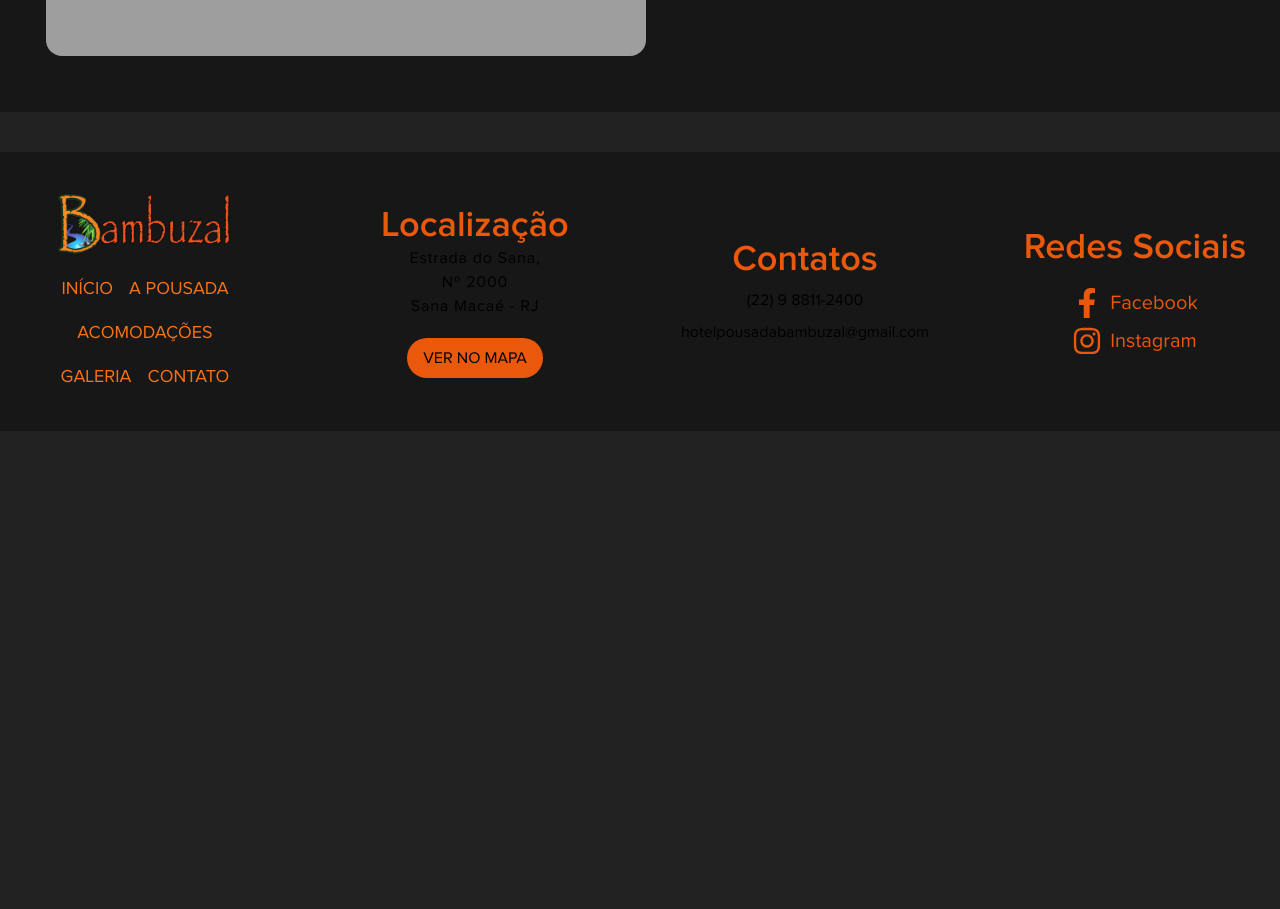
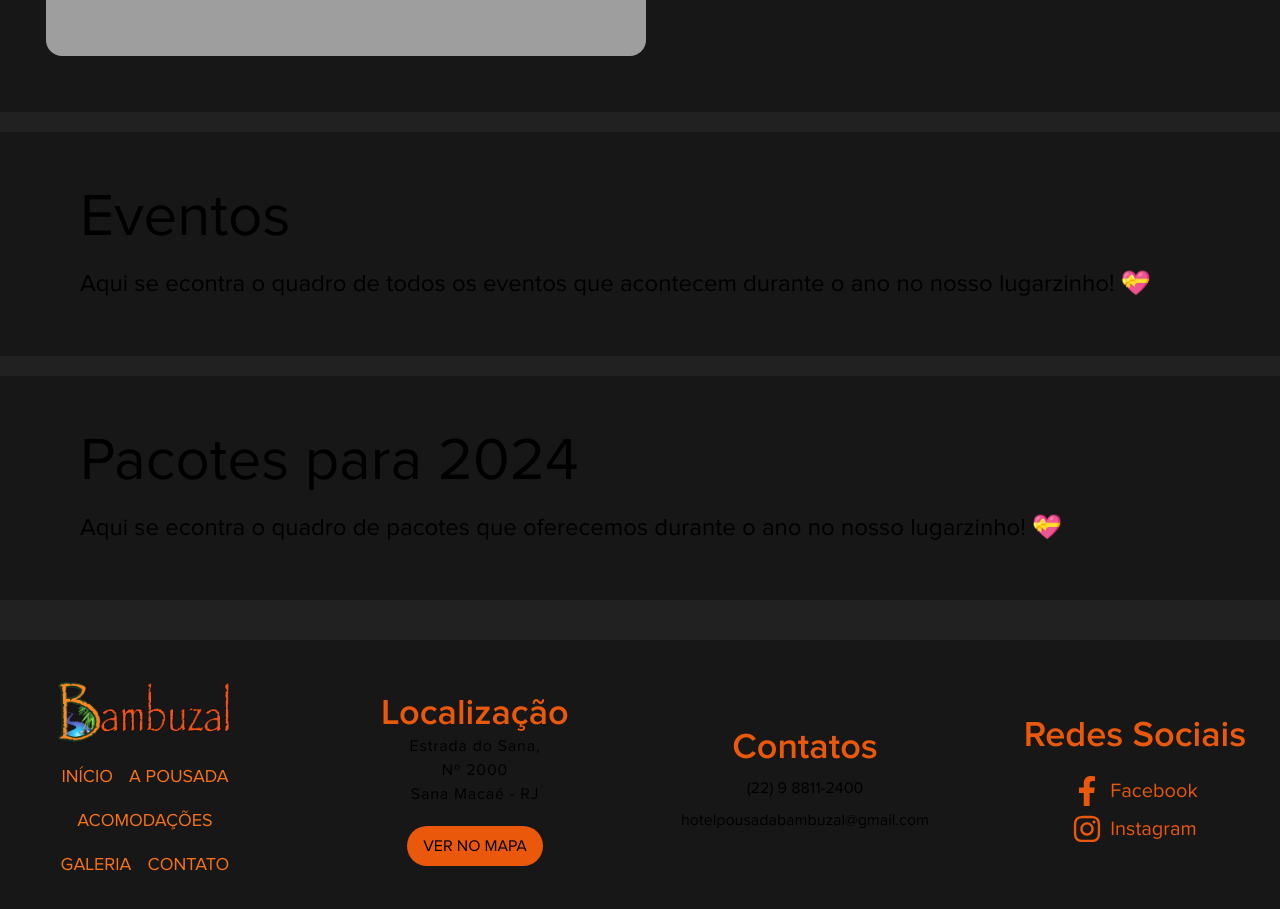
Before and after one commit to brodrigues0ll/new-hpb, a Next.js app: page / in a window 1280 px wide. Shown: the part 1340-2249 px from the top of the page. Before the commit the page ends 1771 px from the top, so only its background shows below. Built offline with nearby package versions, Linux system fonts and the light colour scheme; no server answers; grey boxes are pictures that could not be loaded.

Commit message:
Events + Packs

```diff
--- a/package.json
+++ b/package.json
@@ -11,6 +11,7 @@
   "dependencies": {
     "firebase": "^10.12.3",
     "lucide-react": "^0.400.0",
+    "moment": "^2.30.1",
     "next": "13.5.6",
     "react": "^18",
     "react-dom": "^18",
--- a/src/pages/index.js
+++ b/src/pages/index.js
@@ -1,11 +1,12 @@
 import { Carousel } from "@/components/Carousel";
-import Image from "next/image";
+import moment from "moment";
 
 export default function Home() {
   return (
     <>
       <Carousel />
 
+      {/* About */}
       <div className="mt-5 bg-neutral-900 flex flex-col justify-center items-center px-10 py-14 md:px-20">
         <div className="xl:flex xl:flex-row-reverse xl:justify-center xl:items-center xl:text-center xl:gap-5 xl:ml-12">
           <div className="xl:flex xl:flex-col xl:justify-start xl:w-[500px] xl:ml-10">
@@ -38,6 +39,28 @@ export default function Home() {
           </p>
         </div>
       </div>
+
+      {/* Events */}
+      <div className="mt-5 bg-neutral-900 flex flex-col justify-center px-10 py-14 md:px-20">
+        <h1 className="text-5xl md:text-6xl">Eventos</h1>
+        <p className="mt-5 text-2xl ">
+          Aqui se econtra o quadro de todos os eventos que acontecem durante o
+          ano no nosso lugarzinho! 💝
+        </p>
+
+        <div></div>
+      </div>
+
+      {/* Packs */}
+      <div className="mt-5 bg-neutral-900 flex flex-col justify-center px-10 py-14 md:px-20">
+        <h1 className="text-5xl md:text-6xl">Pacotes para {moment().year()}</h1>
+        <p className="mt-5 text-2xl ">
+          Aqui se econtra o quadro de pacotes que oferecemos durante o ano no
+          nosso lugarzinho! 💝
+        </p>
+
+        <div></div>
+      </div>
     </>
   );
 }
```
Also changed, not shown: 2 other files (tests, documents, lock files or other folders).
